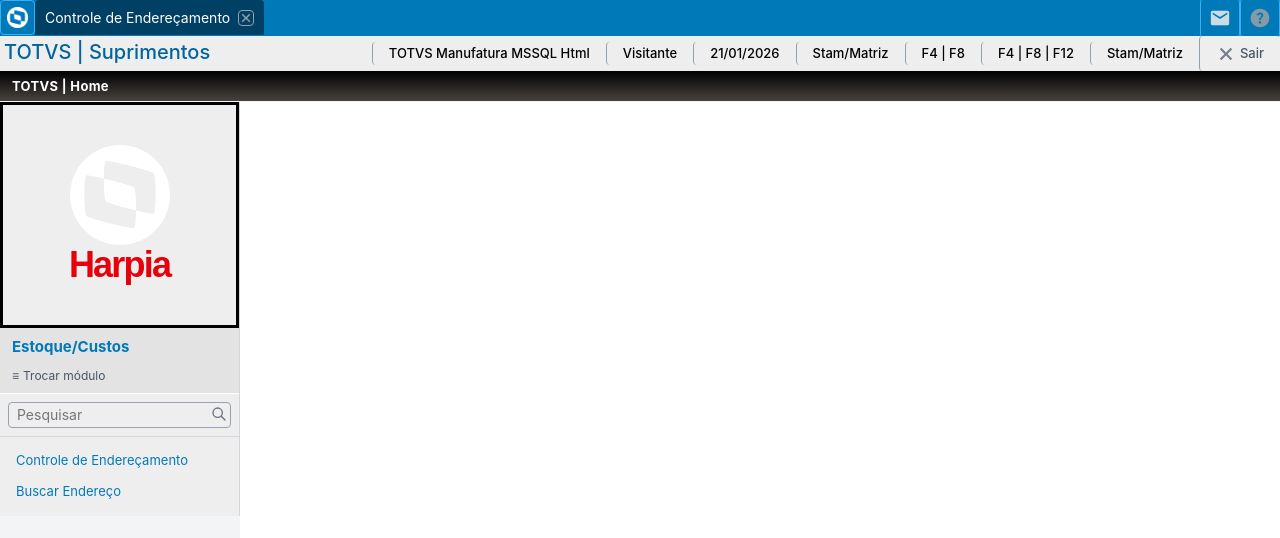
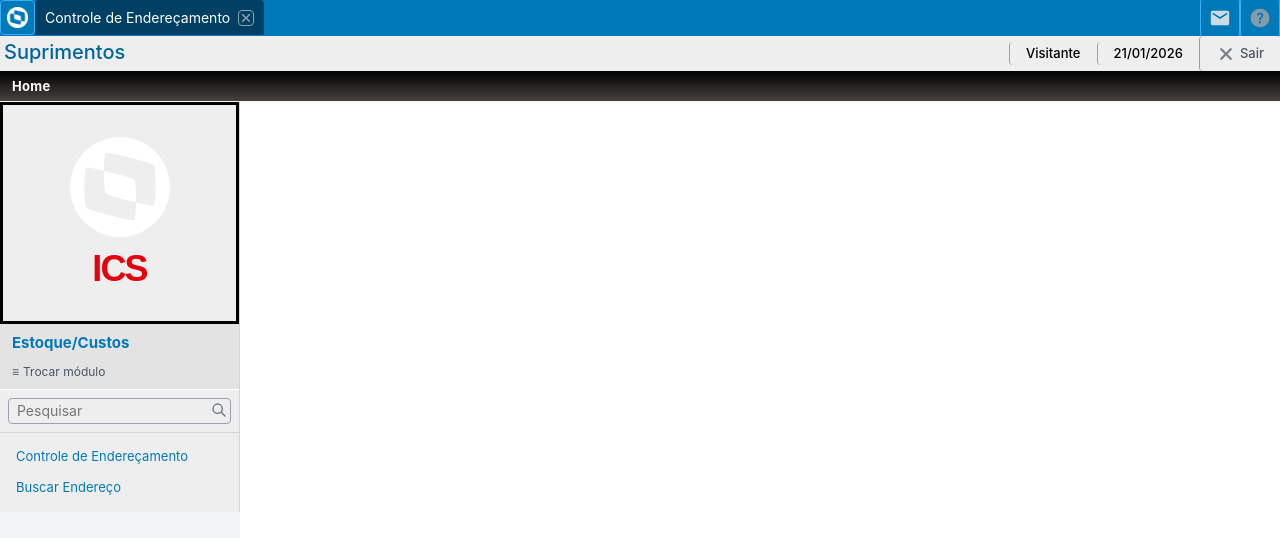
Before and after one commit to arthursingularity/acs, a Next.js app: page / in a window 1280 px wide. Shown: the top 538 px of the page. Built offline with nearby package versions, Linux system fonts and the light colour scheme.

Commit message:
code updated!

```diff
--- a/src/app/components/system/AdressModal.js
+++ b/src/app/components/system/AdressModal.js
@@ -290,8 +290,8 @@
     const onlyLettersUpper = (value) =>
         value.replace(/[^a-zA-Z]/g, "").toUpperCase();
 
-    const onlyLettersAndSpacesUpper = (value) =>
-        value.replace(/[^a-zA-Z ]/g, "").toUpperCase();
+    const lettersUpper = (value) =>
+        value.replace(/[a-z]/gi, (char) => char.toUpperCase());
 
     const onlyNumbers = (value) =>
         value.replace(/\D/g, "");
@@ -518,7 +518,7 @@
                                 )}
                                 {showGavetaPopup && (
                                     <div className="flex items-center justify-center z-50 pt-4">
-                                        <div className="bg-white w-full max-h-[220px] overflow-auto rounded">
+                                        <div className="bg-white w-[360px] max-h-[220px] overflow-auto rounded">
                                             <div className="space-y-4">
                                                 {gavetaNiveis
                                                     .slice()
@@ -630,7 +630,7 @@
                                                                             className="w-full"
                                                                             placeholder="Observação"
                                                                             value={data.observacao}
-                                                                            onChange={(e) => updateItem('observacao', onlyLettersAndSpacesUpper(e.target.value), subObj)}
+                                                                            onChange={(e) => updateItem('observacao', lettersUpper(e.target.value), subObj)}
                                                                         />
 
                                                                         {/* Only show Divisória Button on the main block or D1 (to toggle) */}
--- a/src/app/components/system/StoragePreview.js
+++ b/src/app/components/system/StoragePreview.js
@@ -9,8 +9,8 @@
 
     return (
         <div
-            className={`fixed top-1/2 left-1/2 ml-[200px] -translate-y-1/2 bg-white rounded-lg shadow-2xl z-[1000] p-2 flex flex-col items-center justify-end animate-modal-enter ${tipoCaixa != "COLUNA" ? "h-[382px]" : "h-[392px]"} w-[110px] border border-gray-200`}
-            style={{ maxHeight: '80vh' }}
+            className={`fixed top-1/2 left-1/2 ml-[200px] -translate-y-1/2 bg-white rounded-lg shadow-2xl z-[1000] p-2 flex flex-col items-center justify-end animate-modal-enter w-[110px] border border-gray-200`}
+            style={{ maxHeight: '85vh', height: 'auto' }}
         >
             <div className="w-full overflow-y-auto custom-scrollbar flex flex-col items-center">
                 <div className='relative'>
--- a/src/app/components/ui/NavBar.js
+++ b/src/app/components/ui/NavBar.js
@@ -58,29 +58,14 @@
 
         <div className="bg-lightGray h-[35px] flex justify-between">
           <div className="pl-1 pt-[1px] text-primary3 font-medium text-[20px]">
-            <p>TOTVS | Suprimentos</p>
+            <p>Suprimentos</p>
           </div>
           <div className="flex">
-            <div className="mt-1.5 mb-1.5 font-medium text-[13px] border-l rounded flex items-center border-border px-4">
-              <p>TOTVS Manufatura MSSQL Html</p>
-            </div>
             <div className="mt-1.5 mb-1.5 font-medium text-[13px] border-l rounded flex items-center border-border px-4">
               <p>{username}</p>
             </div>
             <div className="mt-1.5 mb-1.5 font-medium text-[13px] border-l rounded flex items-center border-border px-4">
               <p>{currentDate}</p>
-            </div>
-            <div className="mt-1.5 mb-1.5 font-medium text-[13px] border-l rounded flex items-center border-border px-4">
-              <p>Stam/Matriz</p>
-            </div>
-            <div className="mt-1.5 mb-1.5 font-medium text-[13px] border-l rounded flex items-center border-border px-4">
-              <p>F4 | F8</p>
-            </div>
-            <div className="mt-1.5 mb-1.5 font-medium text-[13px] border-l rounded flex items-center border-border px-4">
-              <p>F4 | F8 | F12</p>
-            </div>
-            <div className="mt-1.5 mb-1.5 font-medium text-[13px] border-l rounded flex items-center border-border px-4">
-              <p>Stam/Matriz</p>
             </div>
             <div
               onClick={handleLogout}
@@ -98,7 +83,7 @@
               Controle de endereçamento - Setor: {setor} - C. Custo: {centroCusto}
             </p>
           ) : (
-            <p>TOTVS | Home</p>
+            <p>Home</p>
           )}
           <div className="hidden">{almo}</div>
         </div>
--- a/src/app/login/page.js
+++ b/src/app/login/page.js
@@ -52,8 +52,7 @@
             <div className="flex-1 flex flex-col items-center justify-center px-4 -mt-20">
                 {/* Logo Section */}
                 <div className="flex flex-col items-center mb-8 space-y-8">
-                    <img src="/imagens/totvs-logo.png" alt="TOTVS" className="h-[40px]" />
-                    <h1 className="text-3xl text-gray-600 font-normal ">Linha Protheus</h1>
+                    <h1 className="text-3xl text-gray-600 font-normal ">SUPRIMENTOS</h1>
                     <h2 className="text-2xl text-[#0079B8] font-normal">Boas-vindas</h2>
                 </div>
 
@@ -145,7 +144,7 @@
                     <svg className="w-4 h-4" fill="none" stroke="currentColor" viewBox="0 0 24 24"><path strokeLinecap="round" strokeLinejoin="round" strokeWidth="2" d="M19 9l-7 7-7-7" /></svg>
                 </div>
                 <div className="flex items-center gap-2 mt-4 opacity-50">
-                    <span className="font-bold tracking-widest text-lg">TOTVS</span>
+                    <span className="font-bold tracking-widest text-lg">Suprimentos</span>
                 </div>
             </div>
         </div>
--- a/src/app/page.js
+++ b/src/app/page.js
@@ -19,11 +19,11 @@
           {/* Sidebar */}
           <div className="w-[240px] bg-[#EEEEEE] border-r border-gray-300 flex flex-col">
             {/* Logo Area */}
-            <div className="border-[3px] border-black p-10 inline-block">
-              <div className="flex flex-col items-center">
+            <div className="border-[3px] border-black p-8 inline-block">
+              <div className="flex flex-col items-center space-y-3">
                 <img src="/imagens/logo.png" alt="TOTVS" className="w-[100px]" />
                 <h1 className="text-red-600 font-bold text-4xl tracking-tighter" style={{ fontFamily: 'Arial, sans-serif' }}>
-                  Harpia
+                  ICS
                 </h1>
               </div>
             </div>
```
